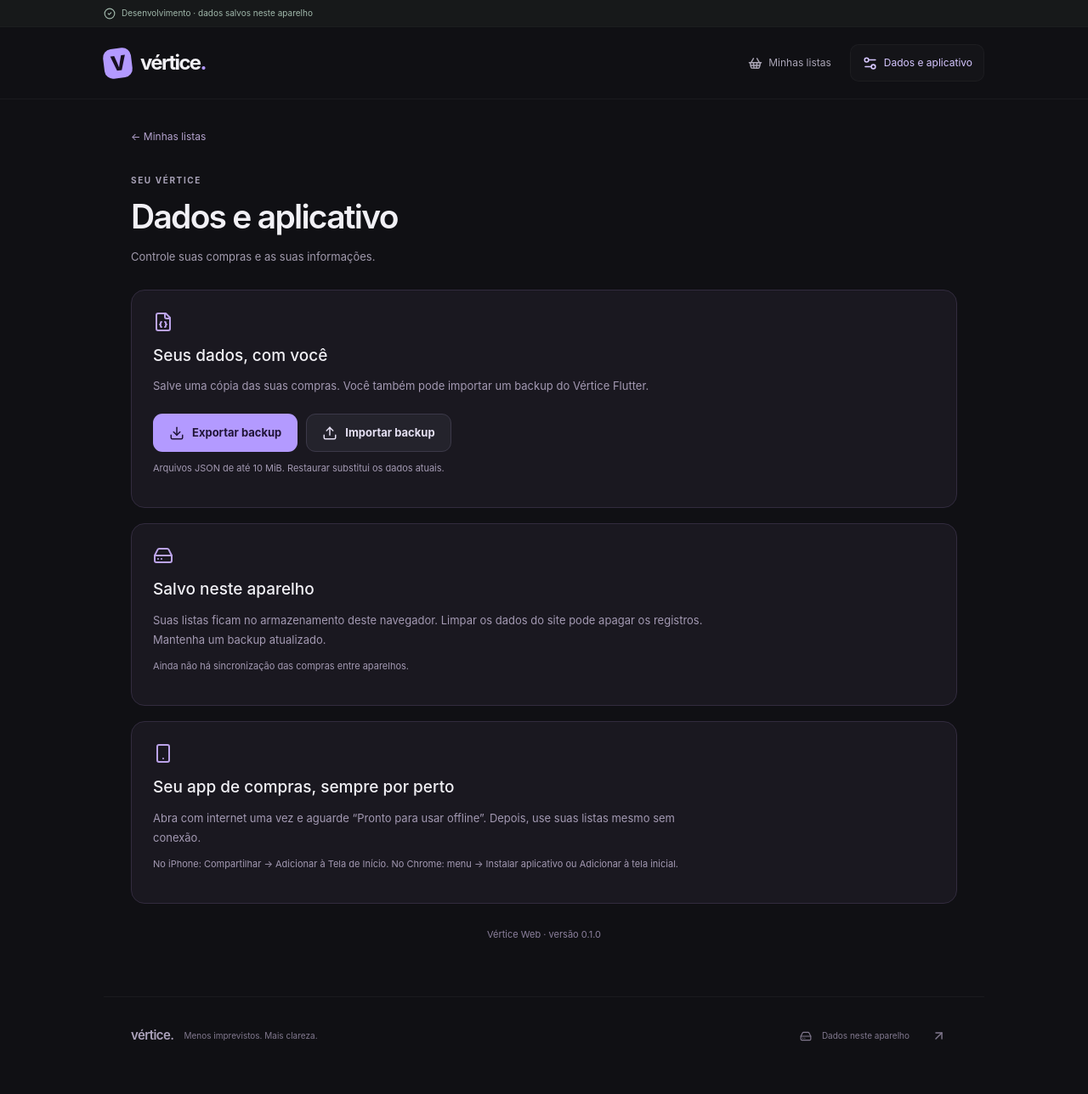
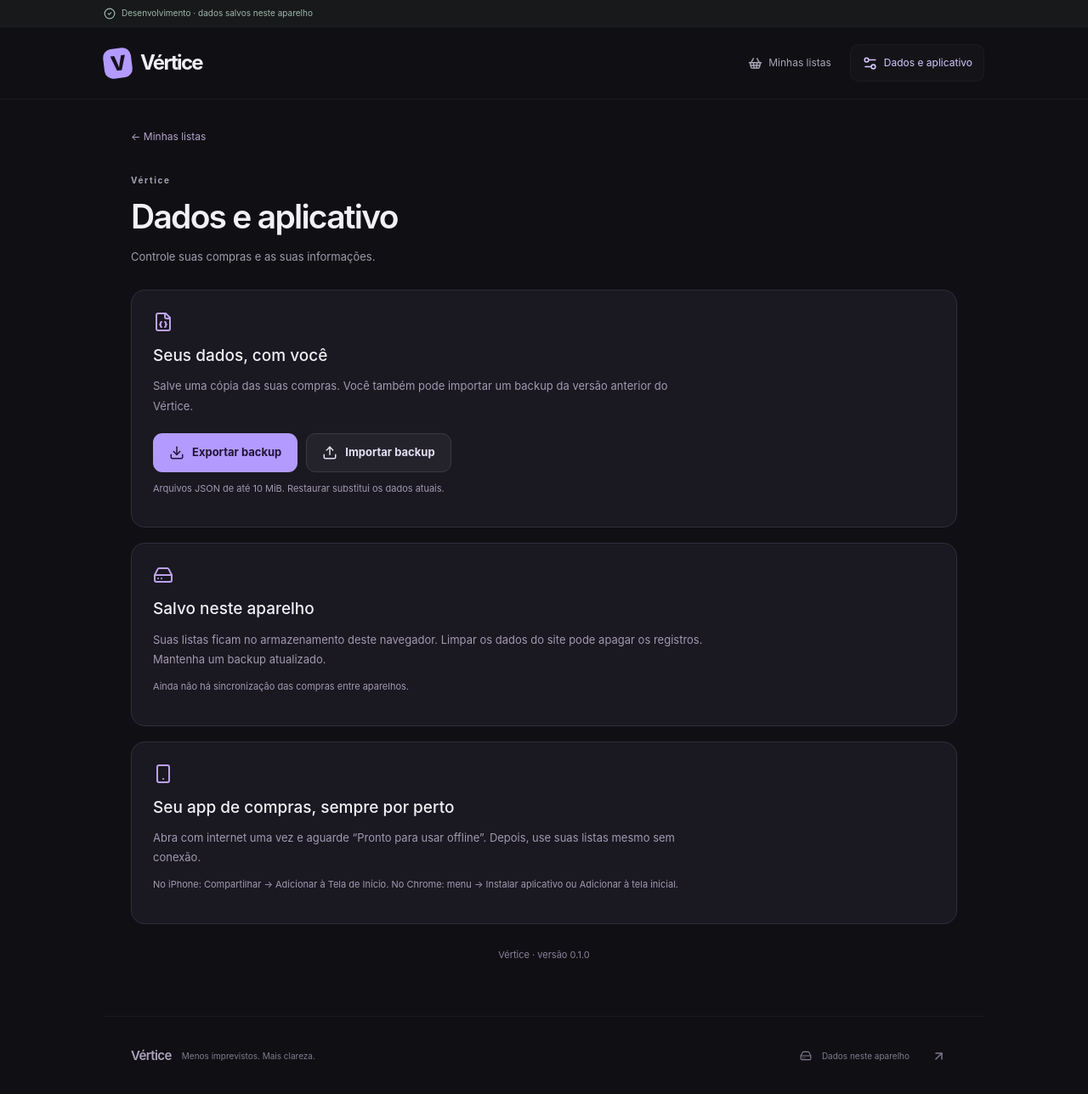
Before and after one commit to gaugerr/vertice-web, a React (Vite) app: page /settings in a window 1280 px wide. Shown: the top 1288 px of the page at 85% size. Before the commit the page ends 1266 px from the top, so only its background shows below. Built offline with nearby package versions, Linux system fonts and the light colour scheme; no server answers.

Commit message:
chore(brand): standardize application naming as Vértice

```diff
--- a/index.html
+++ b/index.html
@@ -13,7 +13,7 @@
     <meta name="apple-mobile-web-app-title" content="Vértice" />
     <link rel="icon" href="/icons/icon.svg" type="image/svg+xml" />
     <link rel="apple-touch-icon" href="/icons/icon-192.png" />
-    <title>Vértice · Compras com clareza</title>
+    <title>Vértice</title>
   </head>
   <body>
     <div id="root"></div>
--- a/package.json
+++ b/package.json
@@ -1,5 +1,5 @@
 {
-  "name": "vertice-web",
+  "name": "vertice",
   "private": true,
   "version": "0.1.0",
   "type": "module",
--- a/src/access/AccessScreen.tsx
+++ b/src/access/AccessScreen.tsx
@@ -33,7 +33,7 @@ export function AccessScreen({
   const busy = pending || state.busy;
   return (
     <section className="access-card" aria-labelledby="access-title">
-      <p className="eyebrow">VÉRTICE</p>
+      <p className="eyebrow">Vértice</p>
       <h1 id="access-title">
         {state.phase === 'loading'
           ? 'Verificando acesso…'
--- a/src/app/App.tsx
+++ b/src/app/App.tsx
@@ -46,9 +46,7 @@ export default function App() {
             <span className="brand-mark" aria-hidden="true">
               V
             </span>
-            <span>
-              vértice<span className="brand-dot">.</span>
-            </span>
+            <span>Vértice</span>
           </Link>
           <nav aria-label="Navegação principal">
             <NavLink to="/" end>
@@ -67,7 +65,7 @@ export default function App() {
       </main>
       <footer className="site-footer">
         <div>
-          <span className="footer-brand">vértice.</span>
+          <span className="footer-brand">Vértice</span>
           <span>Menos imprevistos. Mais clareza.</span>
         </div>
         <div>
--- a/src/features/backup/components/BackupPanel.tsx
+++ b/src/features/backup/components/BackupPanel.tsx
@@ -60,7 +60,8 @@ export function BackupPanel() {
       </div>
       <h2>Seus dados, com você</h2>
       <p>
-        Salve uma cópia das suas compras. Você também pode importar um backup do Vértice Flutter.
+        Salve uma cópia das suas compras. Você também pode importar um backup da versão anterior do
+        Vértice.
       </p>
       <div className="backup-actions">
         <Button disabled={mutation.pending} onClick={exportFile}>
--- a/src/features/settings/pages/SettingsPage.tsx
+++ b/src/features/settings/pages/SettingsPage.tsx
@@ -13,7 +13,7 @@ export default function SettingsPage() {
         ← Minhas listas
       </Link>
       <div className="page-heading">
-        <p className="eyebrow">SEU VÉRTICE</p>
+        <p className="eyebrow">Vértice</p>
         <h1>Dados e aplicativo</h1>
         <p>Controle suas compras e as suas informações.</p>
       </div>
@@ -49,7 +49,7 @@ export default function SettingsPage() {
           aplicativo ou Adicionar à tela inicial.
         </p>
       </section>
-      <p className="version-label">Vértice Web · versão 0.1.0</p>
+      <p className="version-label">Vértice · versão 0.1.0</p>
     </>
   );
 }
--- a/vite.config.ts
+++ b/vite.config.ts
@@ -18,7 +18,7 @@ export default defineConfig(({ mode }) => {
         includeAssets: ['icons/*'],
         manifest: {
           id: '/',
-          name: 'Vértice · Compras com clareza',
+          name: 'Vértice',
           short_name: 'Vértice',
           description: 'Organize suas compras e acompanhe seus gastos, mesmo offline.',
           lang: 'pt-BR',
```
Also changed, not shown: 3 other files (tests, documents, lock files or other folders).
